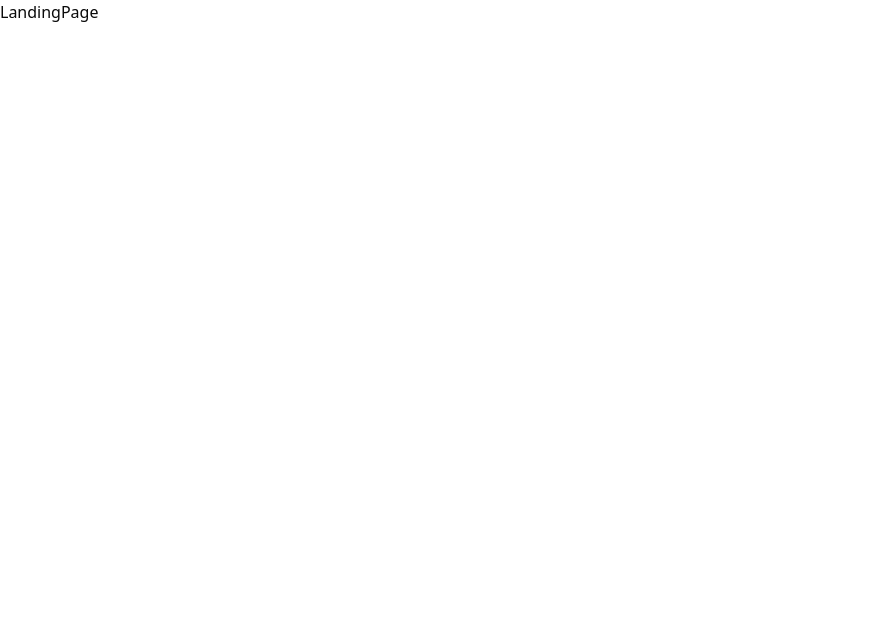
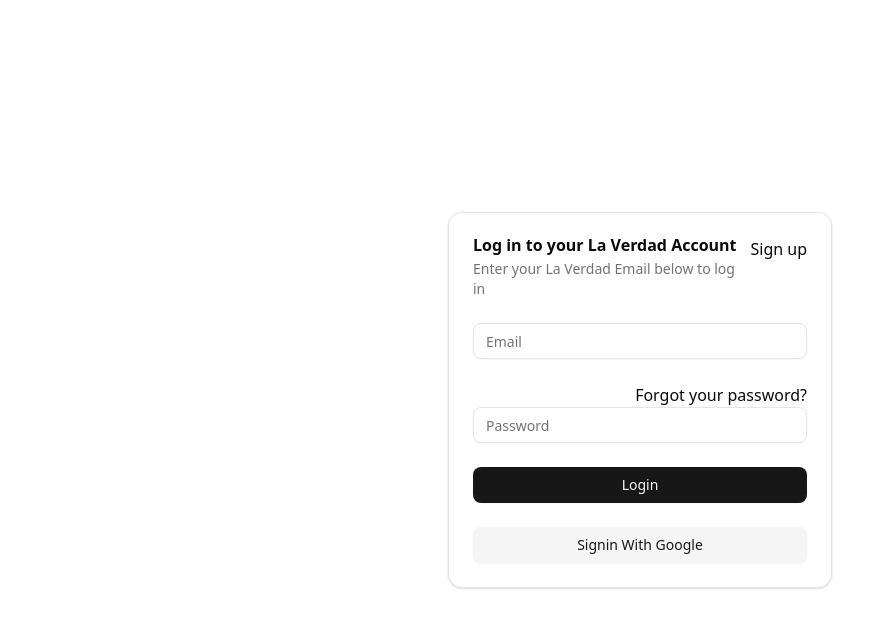
Before and after one commit to rshdgvn/LV-CIS, a React (Vite) app in the folder client/: page / in a window 1280 px wide. Shown: the top 628 px of the page, without its empty margins (0-894 px from the left). Built offline with nearby package versions, Linux system fonts and the light colour scheme.

Commit message:
setup shadcn ui && apply to login page

```diff
--- /dev/null
+++ b/client/components/ui/Button.jsx
@@ -0,0 +1,50 @@
+import * as React from "react";
+import { Slot } from "@radix-ui/react-slot";
+import { cva } from "class-variance-authority";
+
+import { cn } from "/lib/utils";
+
+const buttonVariants = cva(
+  "inline-flex items-center justify-center gap-2 whitespace-nowrap rounded-md text-sm font-medium transition-all disabled:pointer-events-none disabled:opacity-50 [&_svg]:pointer-events-none [&_svg:not([class*='size-'])]:size-4 shrink-0 [&_svg]:shrink-0 outline-none focus-visible:border-ring focus-visible:ring-ring/50 focus-visible:ring-[3px] aria-invalid:ring-destructive/20 dark:aria-invalid:ring-destructive/40 aria-invalid:border-destructive",
+  {
+    variants: {
+      variant: {
+        default:
+          "bg-primary text-primary-foreground shadow-xs hover:bg-primary/90",
+        destructive:
+          "bg-destructive text-white shadow-xs hover:bg-destructive/90 focus-visible:ring-destructive/20 dark:focus-visible:ring-destructive/40 dark:bg-destructive/60",
+        outline:
+          "border bg-background shadow-xs hover:bg-accent hover:text-accent-foreground dark:bg-input/30 dark:border-input dark:hover:bg-input/50",
+        secondary:
+          "bg-secondary text-secondary-foreground shadow-xs hover:bg-secondary/80",
+        ghost:
+          "hover:bg-accent hover:text-accent-foreground dark:hover:bg-accent/50",
+        link: "text-primary underline-offset-4 hover:underline",
+      },
+      size: {
+        default: "h-9 px-4 py-2 has-[>svg]:px-3",
+        sm: "h-8 rounded-md gap-1.5 px-3 has-[>svg]:px-2.5",
+        lg: "h-10 rounded-md px-6 has-[>svg]:px-4",
+        icon: "size-9",
+      },
+    },
+    defaultVariants: {
+      variant: "default",
+      size: "default",
+    },
+  }
+);
+
+function Button({ className, variant, size, asChild = false, ...props }) {
+  const Comp = asChild ? Slot : "button";
+
+  return (
+    <Comp
+      data-slot="button"
+      className={cn(buttonVariants({ variant, size, className }))}
+      {...props}
+    />
+  );
+}
+
+export { Button, buttonVariants };
--- /dev/null
+++ b/client/components/ui/Card.jsx
@@ -0,0 +1,92 @@
+import * as React from "react"
+
+import { cn } from "/lib/utils"
+
+function Card({ className, ...props }) {
+  return (
+    <div
+      data-slot="card"
+      className={cn(
+        "bg-card text-card-foreground flex flex-col gap-6 rounded-xl border py-6 shadow-sm",
+        className
+      )}
+      {...props}
+    />
+  )
+}
+
+function CardHeader({ className, ...props }) {
+  return (
+    <div
+      data-slot="card-header"
+      className={cn(
+        "@container/card-header grid auto-rows-min grid-rows-[auto_auto] items-start gap-1.5 px-6 has-data-[slot=card-action]:grid-cols-[1fr_auto] [.border-b]:pb-6",
+        className
+      )}
+      {...props}
+    />
+  )
+}
+
+function CardTitle({ className, ...props }) {
+  return (
+    <div
+      data-slot="card-title"
+      className={cn("leading-none font-semibold", className)}
+      {...props}
+    />
+  )
+}
+
+function CardDescription({ className, ...props }) {
+  return (
+    <div
+      data-slot="card-description"
+      className={cn("text-muted-foreground text-sm", className)}
+      {...props}
+    />
+  )
+}
+
+function CardAction({ className, ...props }) {
+  return (
+    <div
+      data-slot="card-action"
+      className={cn(
+        "col-start-2 row-span-2 row-start-1 self-start justify-self-end",
+        className
+      )}
+      {...props}
+    />
+  )
+}
+
+function CardContent({ className, ...props }) {
+  return (
+    <div
+      data-slot="card-content"
+      className={cn("px-6", className)}
+      {...props}
+    />
+  )
+}
+
+function CardFooter({ className, ...props }) {
+  return (
+    <div
+      data-slot="card-footer"
+      className={cn("flex items-center px-6 [.border-t]:pt-6", className)}
+      {...props}
+    />
+  )
+}
+
+export {
+  Card,
+  CardHeader,
+  CardFooter,
+  CardTitle,
+  CardAction,
+  CardDescription,
+  CardContent,
+}
--- /dev/null
+++ b/client/components/ui/Input.jsx
@@ -0,0 +1,21 @@
+import * as React from "react"
+
+import { cn } from "/lib/utils"
+
+function Input({ className, type, ...props }) {
+  return (
+    <input
+      type={type}
+      data-slot="input"
+      className={cn(
+        "file:text-foreground placeholder:text-muted-foreground selection:bg-primary selection:text-primary-foreground dark:bg-input/30 border-input flex h-9 w-full min-w-0 rounded-md border bg-transparent px-3 py-1 text-base shadow-xs transition-[color,box-shadow] outline-none file:inline-flex file:h-7 file:border-0 file:bg-transparent file:text-sm file:font-medium disabled:pointer-events-none disabled:cursor-not-allowed disabled:opacity-50 md:text-sm",
+        "focus-visible:border-ring focus-visible:ring-ring/50 focus-visible:ring-[3px]",
+        "aria-invalid:ring-destructive/20 dark:aria-invalid:ring-destructive/40 aria-invalid:border-destructive",
+        className
+      )}
+      {...props}
+    />
+  )
+}
+
+export { Input }
--- a/client/package.json
+++ b/client/package.json
@@ -10,6 +10,7 @@
     "preview": "vite preview"
   },
   "dependencies": {
+    "@radix-ui/react-slot": "^1.2.3",
     "@tailwindcss/vite": "^4.1.12",
     "class-variance-authority": "^0.7.1",
     "clsx": "^2.1.1",
--- a/client/src/App.jsx
+++ b/client/src/App.jsx
@@ -1,9 +1,10 @@
 import React from 'react'
 import LandingPage from './pages/LandingPage'
+import Login from './pages/auth/Login'
 
 function App() {
   return (
-    <LandingPage />
+    <Login />
   )
 }
 
--- a/client/src/pages/auth/Login.jsx
+++ b/client/src/pages/auth/Login.jsx
@@ -1,9 +1,48 @@
-import React from 'react'
+import { Input } from "/components/ui/input";
+import { Button } from "/components/ui/Button";
+import {
+  Card,
+  CardAction,
+  CardContent,
+  CardDescription,
+  CardFooter,
+  CardHeader,
+  CardTitle,
+} from "/components/ui/card";
 
 function Login() {
   return (
-    <div>Login</div>
-  )
+    <div className="flex h-screen w-screen justify-center items-center bg-background text-foreground p-4">
+      <Card className="w-full max-w-sm md:w-[400px] h-auto">
+        <CardHeader>
+          <CardTitle>Log in to your La Verdad Account</CardTitle>
+          <CardDescription>
+            Enter your La Verdad Email below to log in
+          </CardDescription>
+          <CardAction>Sign up</CardAction>
+        </CardHeader>
+
+        <CardContent>
+          <Input type="email" placeholder="Email" />
+        </CardContent>
+
+        <CardContent>
+          <CardAction>Forgot your password?</CardAction>
+          <Input type="password" placeholder="Password" />
+        </CardContent>
+
+        <CardFooter>
+          <Button className="w-full">Login</Button>
+        </CardFooter>
+
+        <CardFooter>
+          <Button variant="secondary" className="w-full">
+            Signin With Google
+          </Button>
+        </CardFooter>
+      </Card>
+    </div>
+  );
 }
 
-export default Login
+export default Login;
--- a/client/src/pages/auth/Registration.jsx
+++ /dev/null
@@ -1,9 +0,0 @@
-import React from 'react'
-
-function Registration() {
-  return (
-    <div>Registration</div>
-  )
-}
-
-export default Registration
```
Also changed, not shown: client/components.json, client/lib/utils.js (renamed from client/src/lib/utils.js), 1 other file (tests, documents, lock files or other folders).
